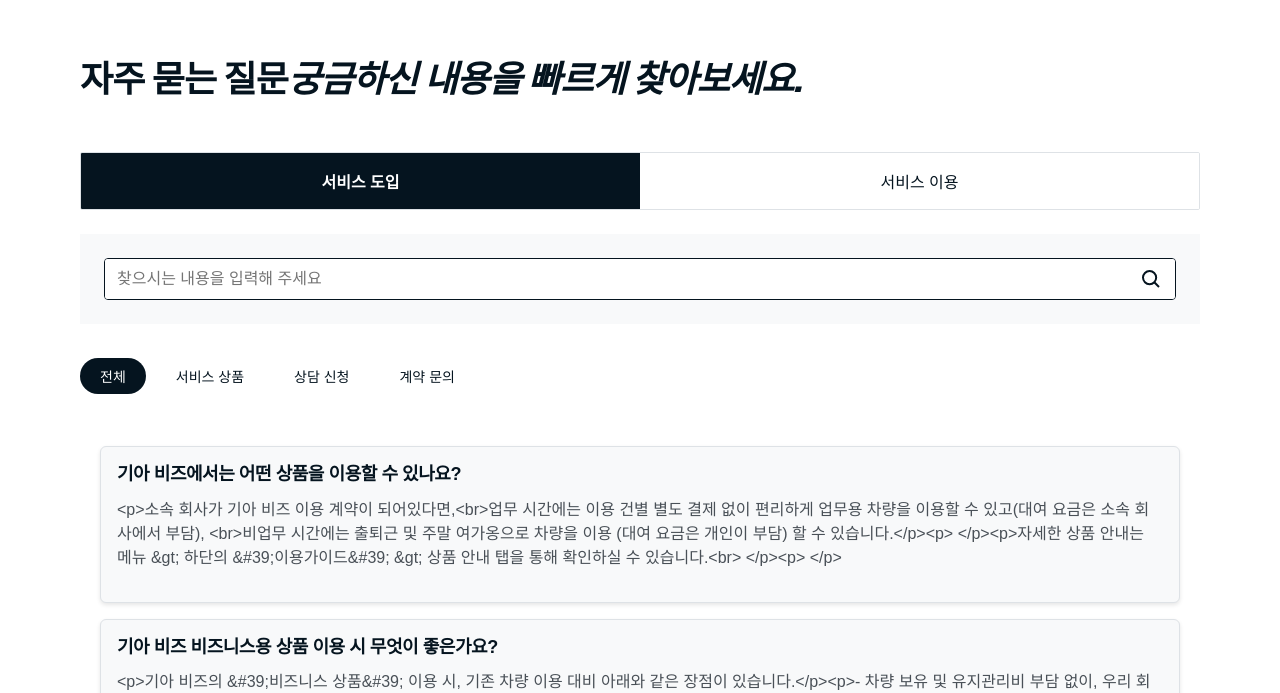
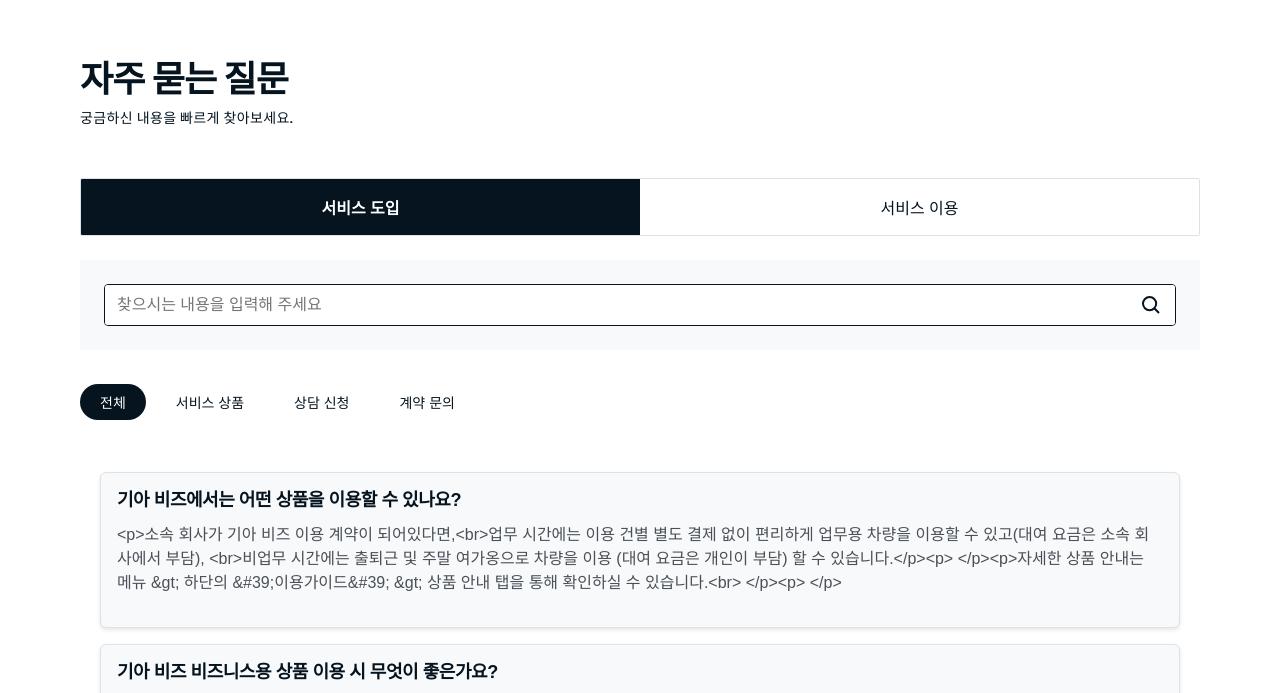
Before and after one commit to realacco/kia-faq, a Next.js app: page / in a window 1280 px wide. Shown: the part 107-800 px from the top of the page. Built offline with nearby package versions, Linux system fonts and the light colour scheme; data requests are answered from the project's data file.

Commit message:
style: header style 수정

```diff
--- a/src/app/page.module.scss
+++ b/src/app/page.module.scss
@@ -50,20 +50,6 @@
   grid-row-start: 2;
   width: 100%;
 
-  // h1 {
-  //   display: flex;
-  //   flex-direction: column;
-  //   margin-bottom: 1.5rem;
-
-  //   em {
-  //     @include tp.caption;
-  //     font-style: normal;
-  //     color: var(--color-primary);
-  //     margin-top: 0.5rem;
-  //     letter-spacing: 0.025em;
-  //   }
-  // }
-
   ol {
     font-family: var(--font-geist-mono);
     padding-left: 0;
@@ -96,6 +82,17 @@
   // 모바일 대응
   @media (max-width: 600px) {
     align-items: center;
+  }
+}
+
+.title {
+  display: flex;
+  flex-direction: column;
+  gap: 8px;
+
+  em {
+    @include tp.label;
+    font-style: normal;
   }
 }
 
--- a/src/app/page.tsx
+++ b/src/app/page.tsx
@@ -4,14 +4,14 @@
 
 import { Providers } from './components/providers';
 import styles from './page.module.scss';
+
 import '@/app/styles/globals.scss';
-
 export default function Home() {
   return (
     <Providers>
       <div className={styles.page}>
         <main className={styles.main}>
-          <h1>
+          <h1 className={styles.title}>
             자주 묻는 질문
             <em>궁금하신 내용을 빠르게 찾아보세요.</em>
           </h1>
--- a/src/app/styles/globals.scss
+++ b/src/app/styles/globals.scss
@@ -24,7 +24,13 @@
   --color-text-secondary: #{colors.$text-secondary-light};
   --color-text-muted: #{colors.$text-muted-light};
   --color-primary: #{colors.$primary};
+  --color-primary-rgb: 5, 20, 31; // $kia-black in RGB
+  --color-primary-dark: #04111a;
+  --color-primary-darker: #030e15;
   --color-secondary: #{colors.$secondary};
+  --color-secondary-rgb: 255, 255, 255; // $kia-white
+  --color-secondary-dark: #f2f2f2;
+  --color-secondary-darker: #e6e6e6;
   --color-success: #{colors.$success};
   --color-info: #{colors.$info};
   --color-warning: #{colors.$warning};
@@ -155,7 +161,8 @@
   margin-bottom: 0.5em;
 }
 
-h5, h6 {
+h5,
+h6 {
   @include type.heading-4;
   margin-bottom: 0.5em;
 }
```
